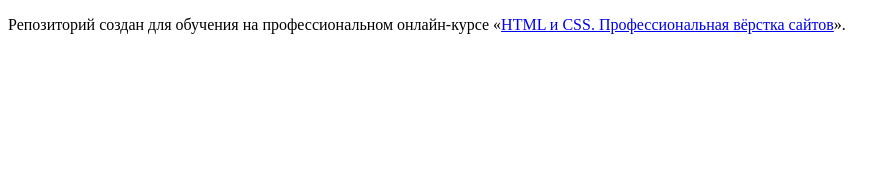
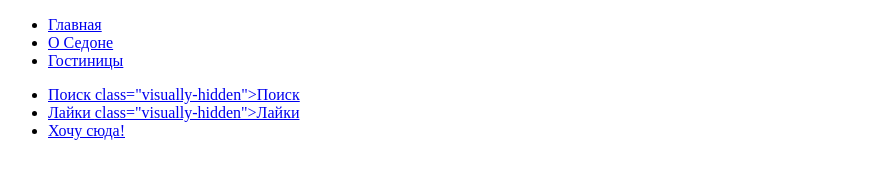
Before and after one commit to htmlacademy-htmlcss/1950129-sedona-33, a plain HTML site: page index.html in a window 1280 px wide. Shown: the whole page, without its empty margins (0-895 px from the left). Drawn offline with Linux system fonts and the light colour scheme.

Commit message:
Update index.html
Добавляет шапку сайта

```diff
--- a/index.html
+++ b/index.html
@@ -4,9 +4,38 @@
     <meta charset="utf-8">
     <title>HTML Academy: Седона</title>
   </head>
-  <body>
 
-    <p>Репозиторий создан для обучения на профессиональном онлайн‑курсе «<a href="https://htmlacademy.ru/intensive/htmlcss">HTML и CSS. Профессиональная вёрстка сайтов</a>».</p>
-
-  </body>
+    <body>
+      <header class="page-header">
+        <nav class="navigation">
+         <ul class=navigation-list>
+           <li class="navigation-item">
+             <a class="navigation-link" href="home.html">Главная</a>
+           </li>
+           <li class="navigation-item">
+             <a class="navigation-link" href="about.html">О Седоне</a>
+           </li>
+           <li class="navigation-item">
+             <a class="navigation-link" href="catalog.html">Гостиницы</a>
+           </li>
+          </ul>
+          <ul class=navigation-list navigation-user>
+            <li class="navigation-item">
+              <a class="navigation-link" href="#">Поиск
+                <span> class="visually-hidden">Поиск</span>
+              </a>
+            </li>
+            <li class="navigation-item">
+              <a class="navigation-link" href="#">Лайки
+                <span> class="visually-hidden">Лайки</span>
+              </a>
+            </li>
+            <li class="navigation-item">
+              <a class="navigation-link" href="#">Хочу сюда!
+              </a>
+            </li>
+           </ul>
+        </nav>
+      </header>
+    </body>
 </html>
```
